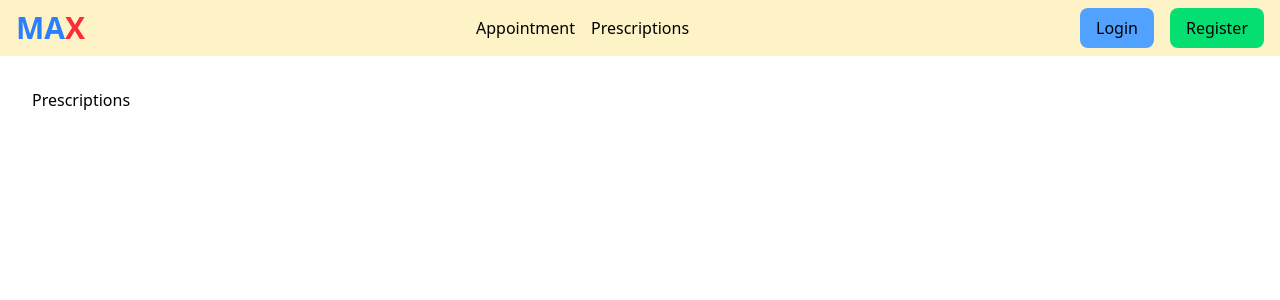
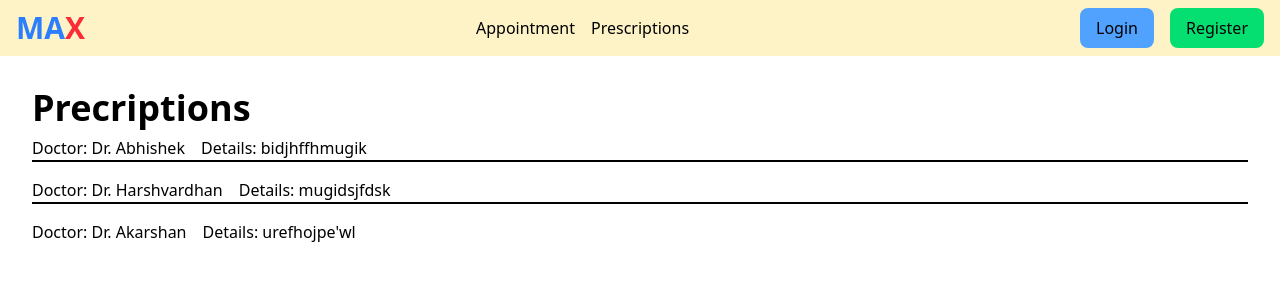
Before and after one commit to exewhyz/hms-318, a React (Vite) app: page /prescriptions in a window 1280 px wide. Shown: the top 300 px of the page. Built offline with nearby package versions, Linux system fonts and the light colour scheme.

Commit message:
added prescription

```diff
--- a/src/pages/Prescriptions.jsx
+++ b/src/pages/Prescriptions.jsx
@@ -1,7 +1,41 @@
 import React from 'react'
 
 export default function Prescriptions() {
+
+    const prescriptions = [
+        {
+            id: 1,
+            doctor: "Dr. Abhishek",
+            details: "bidjhffhmugik"
+        },
+        {
+            id: 2,
+            doctor: "Dr. Harshvardhan",
+            details: "mugidsjfdsk"
+        },
+        {
+            id: 3,
+            doctor: "Dr. Akarshan",
+            details: "urefhojpe'wl"
+        }
+    ]
+
+
     return (
-        <div>Prescriptions</div>
+        <div className=''>
+            <h1 className='font-bold text-4xl'>Precriptions</h1>
+            <div className='flex flex-col gap-4 mt-2'>
+                {
+                    prescriptions.map((pres) => {
+                        return (
+                            <div className='flex gap-4 border-b-2 last:border-none'>
+                                <p className=''>Doctor: {pres.doctor}</p>
+                                <p>Details: {pres.details}</p>
+                            </div>
+                        )
+                    })
+                }
+            </div>
+        </div>
     )
 }
```
